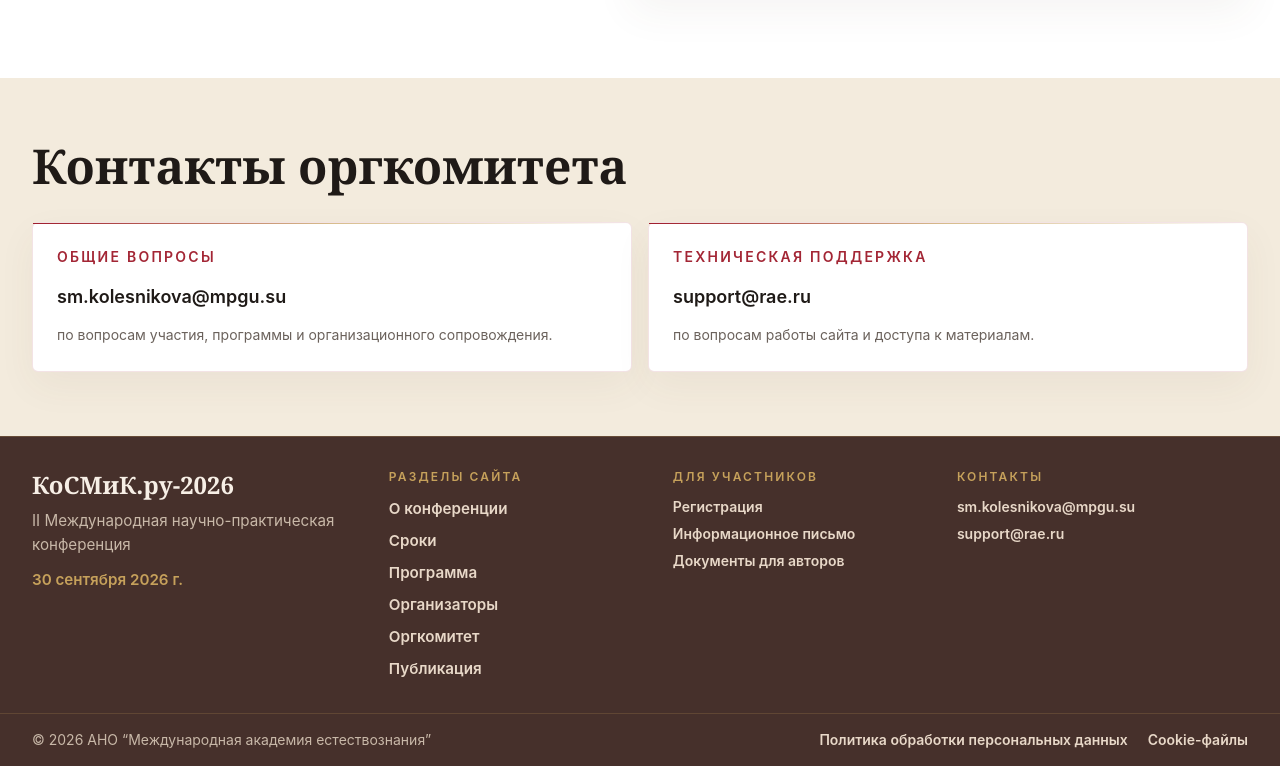
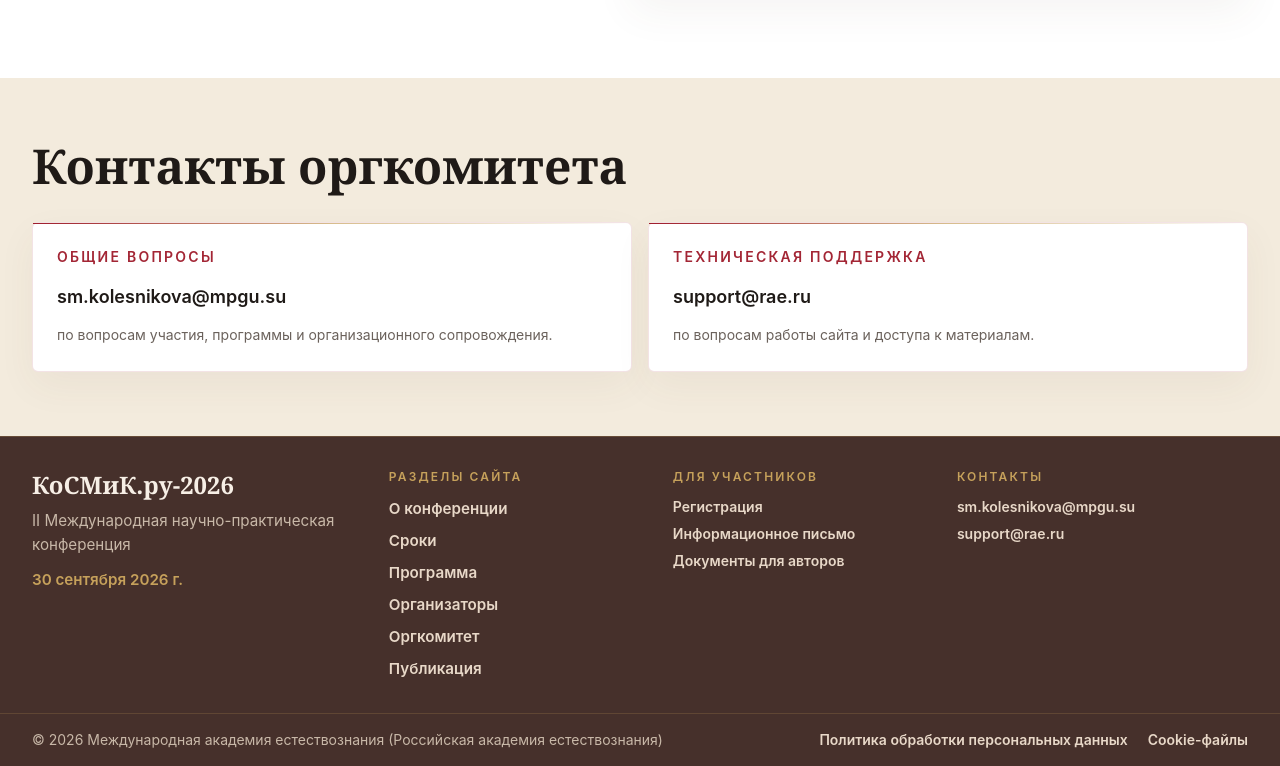
Before and after one commit to bizenkovk/kosmik, a Next.js app: page / in a window 1280 px wide. Shown: the part 5370-6136 px from the top of the page. Built offline with nearby package versions, Linux system fonts and the light colour scheme; no server answers.

Commit message:
Update footer copyright

```diff
--- a/data/conference.ts
+++ b/data/conference.ts
@@ -296,7 +296,8 @@ export const contactCards = [
 export const footerContent = {
   subtitle: "II Международная научно-практическая конференция",
   date: "30 сентября 2026 г.",
-  copyright: "© 2026 АНО “Международная академия естествознания”",
+  copyright:
+    "© 2026 Международная академия естествознания (Российская академия естествознания)",
   privacyLink: {
     label: "Политика обработки персональных данных",
     href: "/privacy"
```
